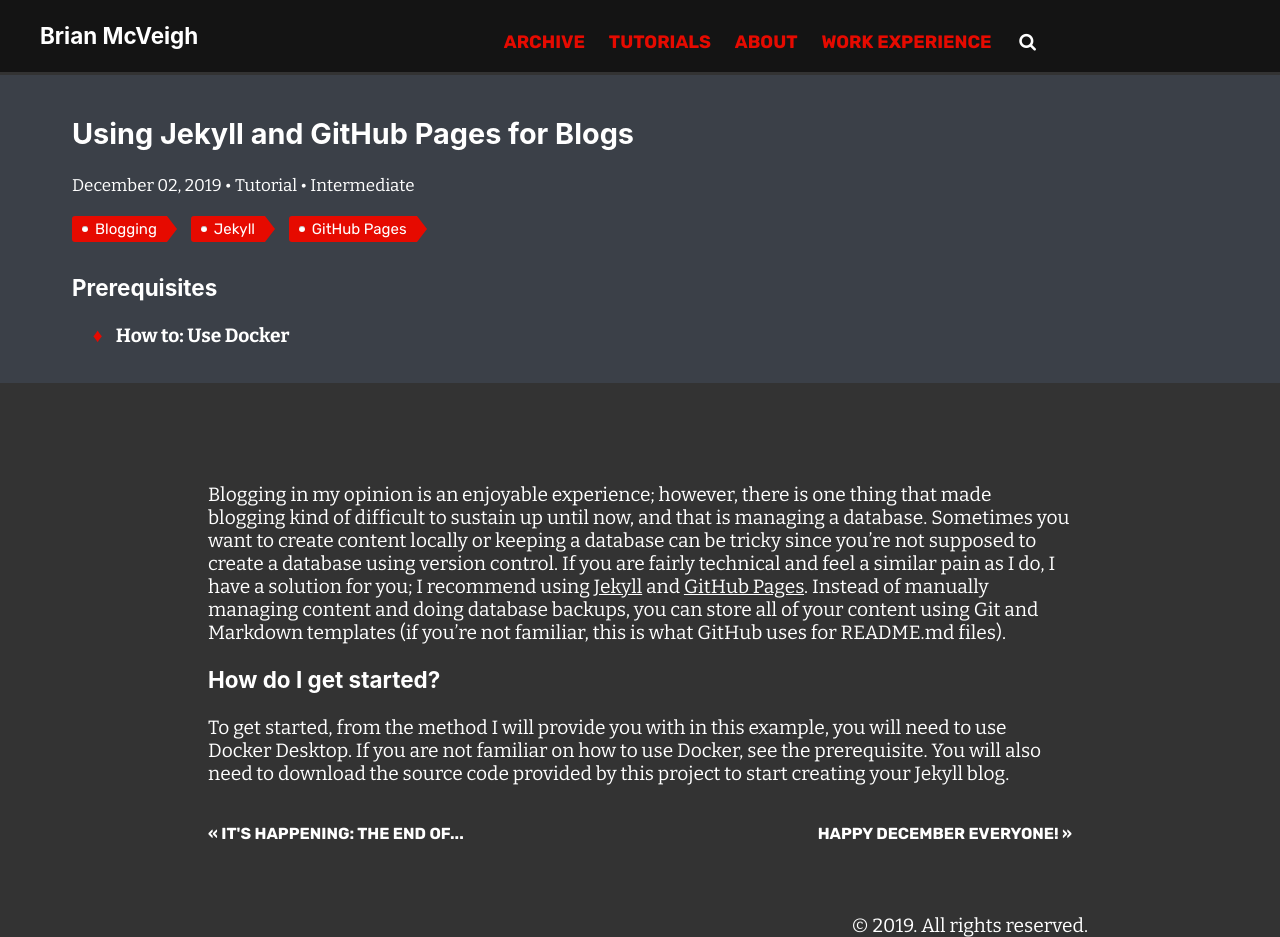
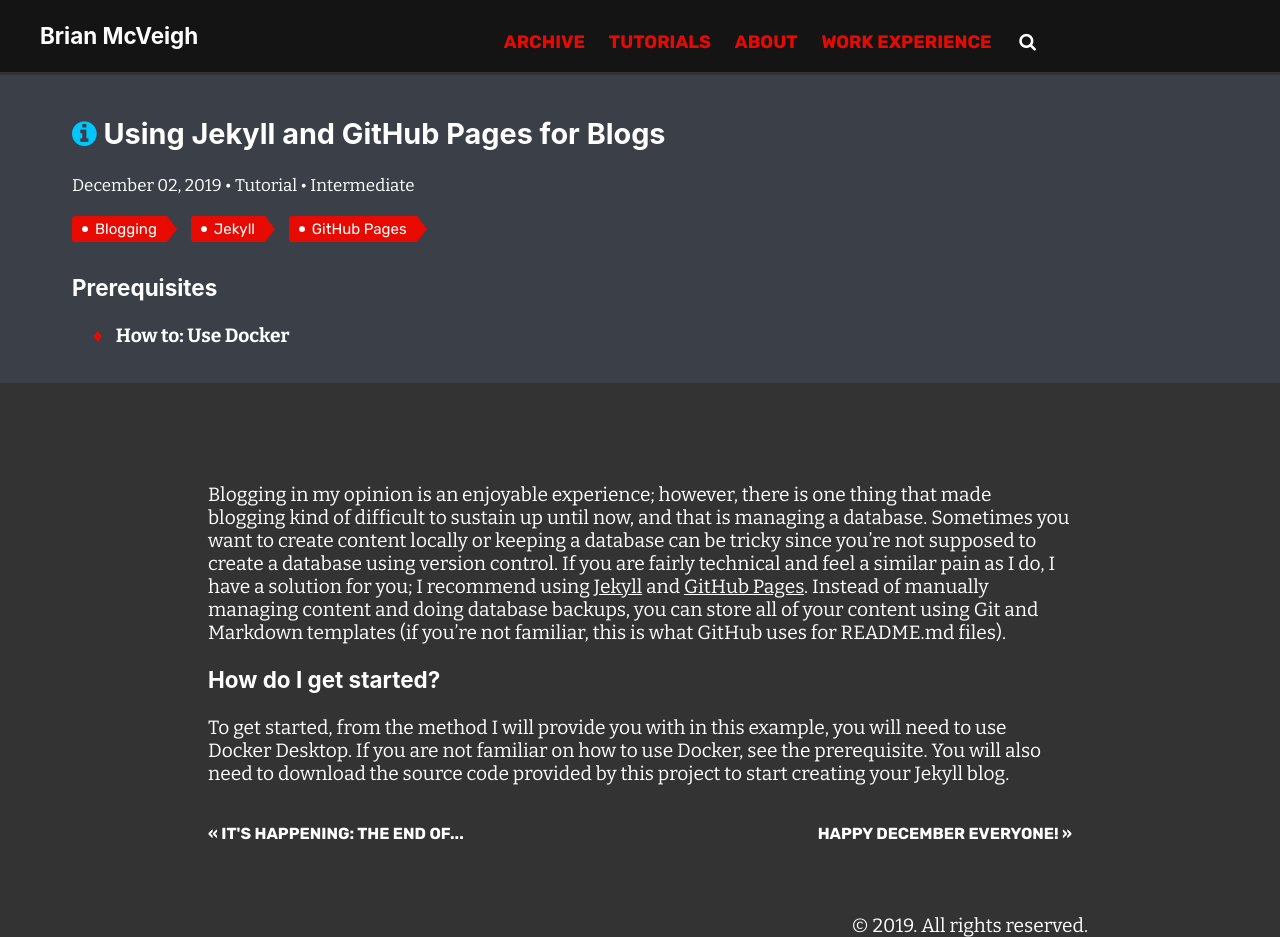
Before and after one commit to bmcveigh/bmcveigh.github.io, a Jekyll site: the page built from _posts/2019-12-02-interested-in-a-blog-and-fairly-technical.markdown, in a window 1280 px wide and 937 px high. Built offline with Jekyll 4.4.1, drawn with Linux system fonts in a browser that asks for light colours; comment, search, counter and statistics services are not loaded.

Commit message:
Added info icon for tutorials

```diff
--- a/_layouts/tutorial.html
+++ b/_layouts/tutorial.html
@@ -2,7 +2,10 @@
 layout: default
 ---
 <div class="tutorial-information hero">
-    <h2 class="title">{{ page.title }}</h2>
+    <h2 class="title">
+        <i class="fa fa-info-circle"></i>
+        {{ page.title }}
+    </h2>
     <div class="metadata">{{ page.date | date: '%B %d, %Y' }} &bull; Tutorial &bull; {{ page.difficulty }}</div>
     <div class="description">{{ page.description }}</div>
     {% include tags.html %}
--- /dev/null
+++ b/_sass/abstractions/font/fontawesome.scss
@@ -0,0 +1,10 @@
+//
+// Styling overrides for fontawesome.
+//
+.fa {
+
+    &.fa-info-circle {
+        color: $color-lightblue;
+    }
+
+}
--- a/_sass/index.scss
+++ b/_sass/index.scss
@@ -1,6 +1,7 @@
 @import "variables/variables";
 @import "base/base";
 @import "abstractions/font/font";
+@import "abstractions/font/fontawesome";
 @import "abstractions/container/container";
 @import "components/header/header";
 @import "components/resource/resource";
--- a/_sass/variables/_variables.scss
+++ b/_sass/variables/_variables.scss
@@ -15,6 +15,7 @@ $color-white: #fff;
 $color-red: #E60A00;
 $color-orange: #ff8a00;
 $color-midnight: #001628;
+$color-lightblue: rgb(0, 197, 255);
 $color-blue: rgb(26, 115, 187);
 $color-darkblue: rgb(0, 0, 192);
 $color-black: #000;
```
